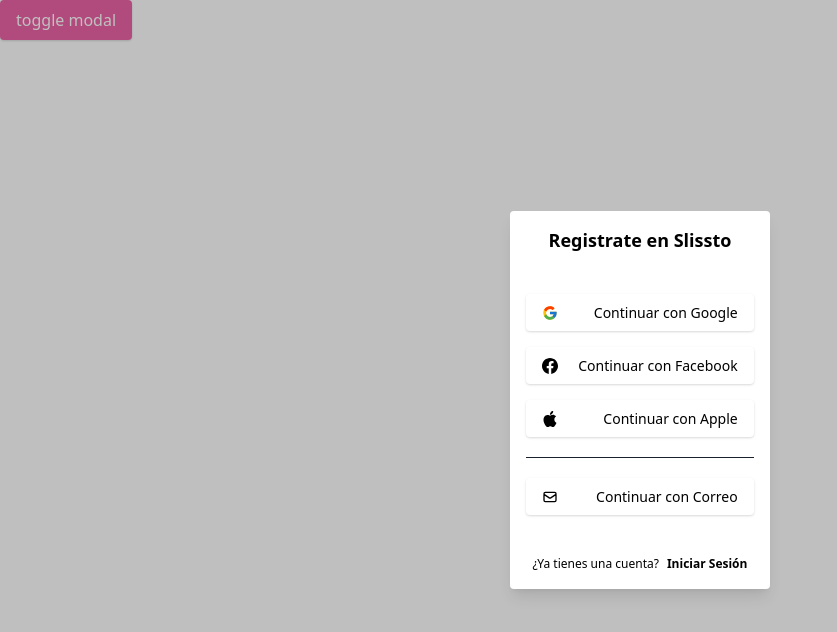
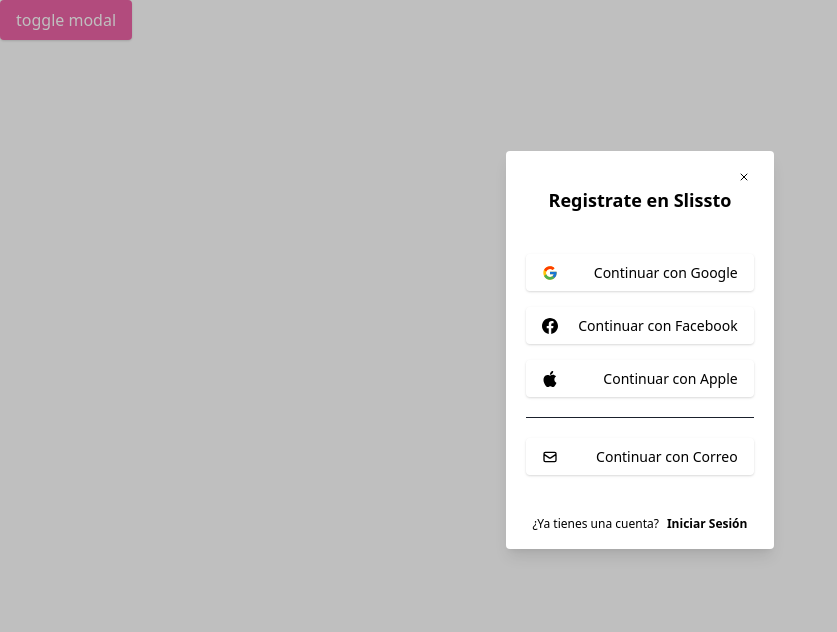
Before and after one commit to jesuscovam/tailwind-modal-ssr, a Next.js app: page / in a window 1280 px wide. Both pictures are taken after a click on the button "toggle modal". Shown: the top 632 px of the page, without its empty margins (0-837 px from the left). Built offline with nearby package versions, Linux system fonts and the light colour scheme.

Commit message:
con framer y cerrando modal desde boton interno

```diff
--- a/components/modalTutorial.js
+++ b/components/modalTutorial.js
@@ -3,6 +3,7 @@ import {FiX} from 'react-icons/fi'
 import {FcGoogle} from 'react-icons/fc'
 import { SiFacebook, SiApple } from 'react-icons/si'
 import { HiOutlineMail } from 'react-icons/hi'
+import { motion } from 'framer-motion'
 
 const ModalTutorial = () => {
   const [modal, setModal] = useState(false)
@@ -15,9 +16,13 @@ const ModalTutorial = () => {
         </div>}
 
         {modal &&
-        <div className='fixed overflow-x-hidden overflow-y-auto inset-0 flex justify-center items-center z-50'>
+        <motion.div initial={{ opacity: 0, y: 0 }} animate={{opacity: 1, y: -50 }}
+          className='fixed overflow-x-hidden overflow-y-auto inset-0 flex justify-center items-center z-50'>
           <div className='relative mx-auto w-auto max-w-2xl'>
-            <main className='bg-white p-4 rounded shadow-lg flex flex-col justify-center items-center text-center'>
+            <main className='bg-white py-4 px-5 rounded shadow-lg flex flex-col justify-center items-center text-center'>
+              <header className='self-end'>
+                <FiX aria-label='cancelar modal' className='cursor-pointer text-black rounded-full p-1 text-xl transition duration-300 hover:bg-gray-600 hover:text-gray-200' onClick={toggleModal}/>
+              </header>
               <h1 className='text-lg font-bold'>Registrate en Slissto</h1>
 
               <div className='divide-y divide-gray-900'>
@@ -52,7 +57,7 @@ const ModalTutorial = () => {
               </div>
             </main>
           </div>
-        </div>}
+        </motion.div>}
     </div>
   );
 }
```
Lines whose indentation alone changed are shown as unchanged.
